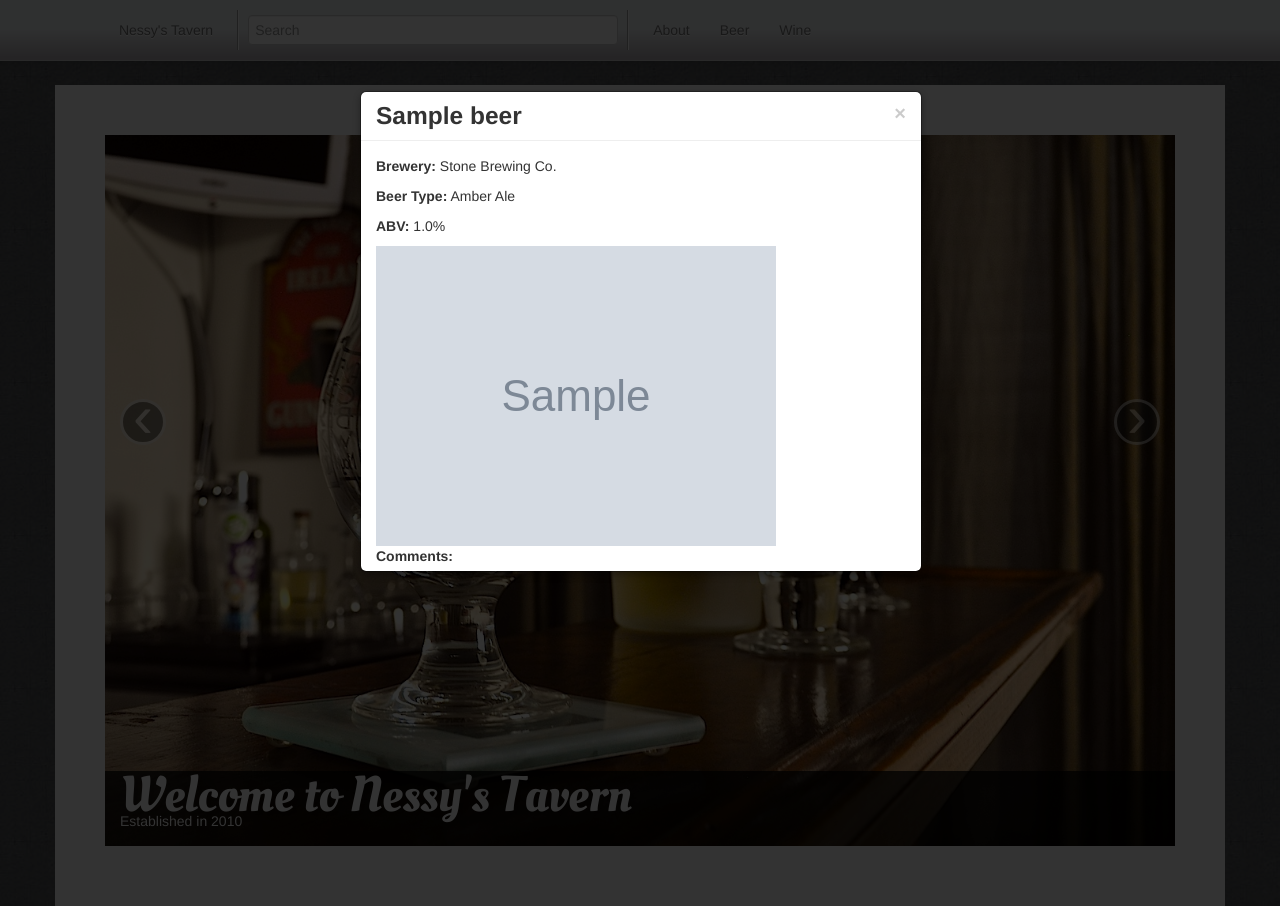
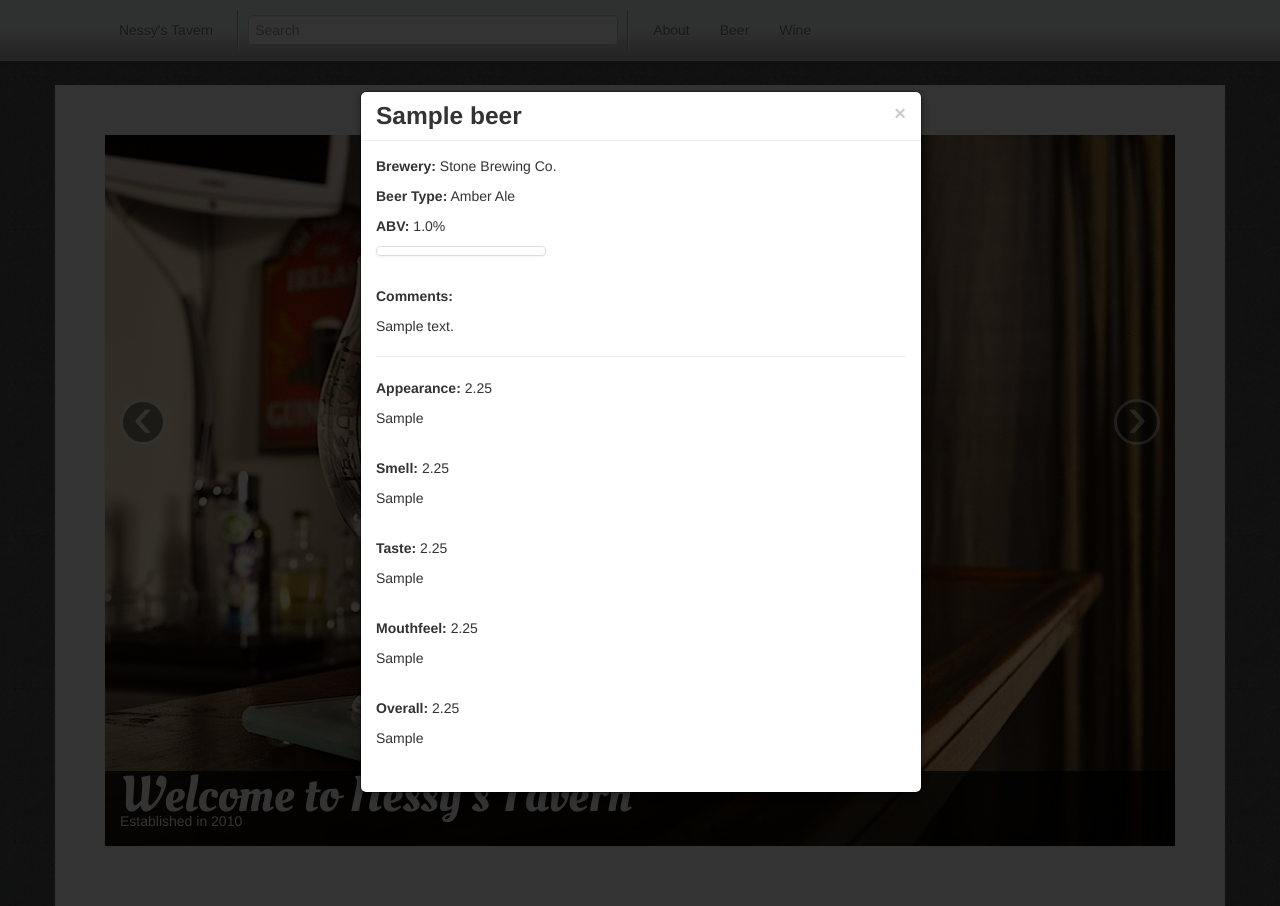
Before and after one commit to jness/django_beerblog, a Django app: page / in a window 1280 px wide, after a click that opens the changed part. Run offline with Django 3.2, Linux system fonts and the light colour scheme; data comes from the database, SQL or seed files in the repository; tables that the repository leaves empty hold one stand-in row (Sample ...); some libraries are stand-ins or nearby versions.

Commit message:
modal with thumbs

```diff
--- a/beerblog/models.py
+++ b/beerblog/models.py
@@ -1,4 +1,5 @@
 from django.db import models
+from django_thumbs.db.models import ImageWithThumbsField
 
 
 class BeerType(models.Model):
@@ -70,8 +71,9 @@
     created = models.DateTimeField(auto_now_add=True)
     beer_type = models.ForeignKey(BeerType)
     alcohol_by_volume = models.FloatField()
-    image = models.ImageField(upload_to='images/uploads/',
-                              null=True, blank=True)
+    image = ImageWithThumbsField(upload_to='images/uploads/',
+                                 sizes=((200, 200), ()),
+                                 null=True, blank=True)
 
     comments = models.TextField(null=True, blank=True)
 
--- a/beerblog/templates/beerblog/beer_modal.html
+++ b/beerblog/templates/beerblog/beer_modal.html
@@ -9,7 +9,13 @@
     <p><b>ABV:</b> {{ beer.alcohol_by_volume }}%</p>
 
     {% if beer.image %}
-        <img style='height: 300px;' src='/static/{{ beer.image }}' />
+        <ul class="thumbnails">
+          <li class="span2">
+            <a href="#" class="thumbnail">
+              <img src="{{ beer.image.url_200x200 }}" alt="">
+            </a>
+          </li>
+        </ul>
     {% endif %}
 
     {% if beer.comments %}
@@ -36,3 +42,15 @@
 
   </div>
 </div>
+
+<script type="text/javascript">
+  $(document).ready(function() {
+    if(window.location.href.indexOf("#beer_modal") > -1) {
+      var modal = window.location.href.split('#')[1];
+      var id = modal.match(/\d+/g);
+      if (id) {
+        $('#beer_modal' + id).modal()
+      }
+    }
+  });
+</script>
--- a/beerblog/templates/beerblog/head.html
+++ b/beerblog/templates/beerblog/head.html
@@ -101,6 +101,18 @@
         padding: 25px;
     }
 
+    .modal {
+      height: 700px;
+    }
+
+   .modal-body {
+     overflow-y: auto;
+     height: 100%;
+     max-height: 600px;
+   }
+
+
+
     </style>
     <link href="/static/bootstrap//css/bootstrap-responsive.css" rel="stylesheet">
 
--- a/beerblog/templates/beerblog/home.html
+++ b/beerblog/templates/beerblog/home.html
@@ -64,7 +64,7 @@
 
             <div class="span2 bubble"><h3 class="script-font">New Beers:</h3>
                 {% for beer in latest_beers %}
-                    <p><i class="icon-glass"></i><a href="#beer_modal{{ beer.id }}" data-toggle="modal"> {{ beer.name }}</a></p>
+                    <p><i class="icon-glass"></i> <a href="#beer_modal{{ beer.id }}" data-toggle="modal">{{ beer.name }}</a></p>
 
                      {% include 'beerblog/beer_modal.html' %}
                 {% endfor %}
@@ -72,7 +72,7 @@
 
             <div class="span2 bubble"><h3 class=script-font>New Wines:</h3>
                 {% for wine in latest_wines %}
-                    <p><i class="icon-glass"></i><a href="#wine_modal{{ wine.id }}" data-toggle="modal"> {{ wine.name }}</a></p>
+                    <p><i class="icon-glass"></i> <a href="#wine_modal{{ wine.id }}" data-toggle="modal">{{ wine.name }}</a></p>
 
                     {% include 'beerblog/wine_modal.html' %}
                 {% endfor %}
--- a/beerblog/templates/beerblog/wine_modal.html
+++ b/beerblog/templates/beerblog/wine_modal.html
@@ -9,7 +9,13 @@
     <p><b>ABV:</b> {{ wine.alcohol_by_volume }}%</p>
 
     {% if wine.image %}
-        <img style='height: 300px;' src='/static/{{ wine.image }}' />
+        <ul class="thumbnails">
+          <li class="span2">
+            <a href="#" class="thumbnail">
+              <img src="{{ wine.image.url_200x200 }}" alt="">
+            </a>
+          </li>
+        </ul>
     {% endif %}
 
     {% if wine.comments %}
@@ -36,3 +42,15 @@
 
   </div>
 </div>
+
+<script type="text/javascript">
+  $(document).ready(function() {
+    if(window.location.href.indexOf("#wine_modal") > -1) {
+      var modal = window.location.href.split('#')[1];
+      var id = modal.match(/\d+/g);
+      if (id) {
+        $('#wine_modal' + id).modal()
+      }
+    }
+  });
+</script>
```
Also changed, not shown: beerblog/static/images/uploads/irs.200x200.jpg (added), beerblog/static/images/uploads/irs.jpg (added).
